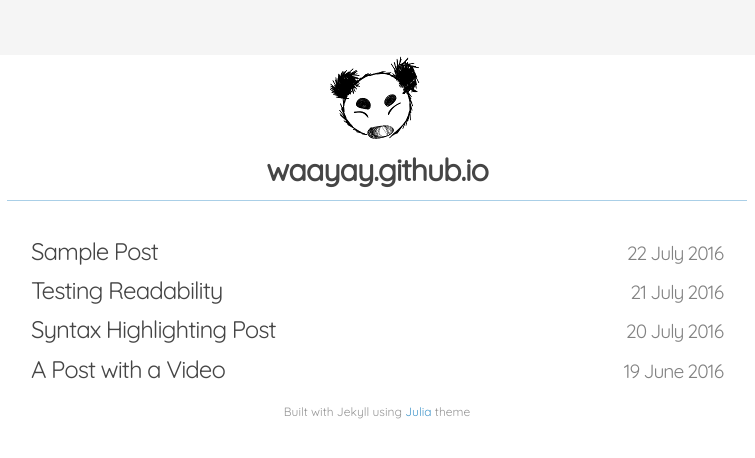
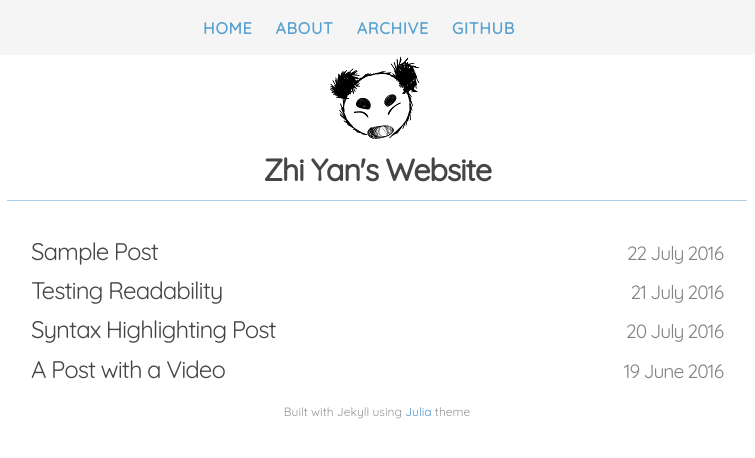
Before and after one commit to waayay/waayay.github.io, a Jekyll site: the page built from index.html, in a window 1280 px wide. Shown: the top 458 px of the page, without its empty margins (263-1018 px from the left). Built offline with Jekyll 4.4.1, drawn with Linux system fonts in a browser that asks for light colours; nearby versions of some CDN libraries; part of the change alters nothing that is shown.

Commit message:
Update _config.yml

```diff
--- a/_config.yml
+++ b/_config.yml
@@ -1 +1,31 @@
-theme: jekyll-theme-slate
+# Site settings
+title: Zhi Yan's Website #website title
+description: > # this means to ignore newlines until "baseurl:"
+  Julia
+url: https://waayay.github.io # the base hostname & protocol for your site
+baseurl: # the sub-path of your site, e.g. /blog/
+
+disqus_shortname:  # leave empty if you don't want comments
+google_analytics: false #if set to "true" modify the google_analytycs.html, set to false otherwise
+
+# Links settings
+links:
+  - name:         Home
+    url:          /
+  - name:         About
+    url:          /about
+    external:     false
+  - name:         Archive
+    url:          /archive
+    external:     false
+    external:     false
+  - name:         GitHub
+    url:          http://github.com/waayay
+    external:     true
+
+# Build settings
+markdown: kramdown
+markdown_ext:  markdown,mkdown,mkdn,mkd,md
+
+redcarpet:
+  extensions: ["tables", "autolink", "strikethrough", "space_after_headers", "fenced_code_blocks"]
```
